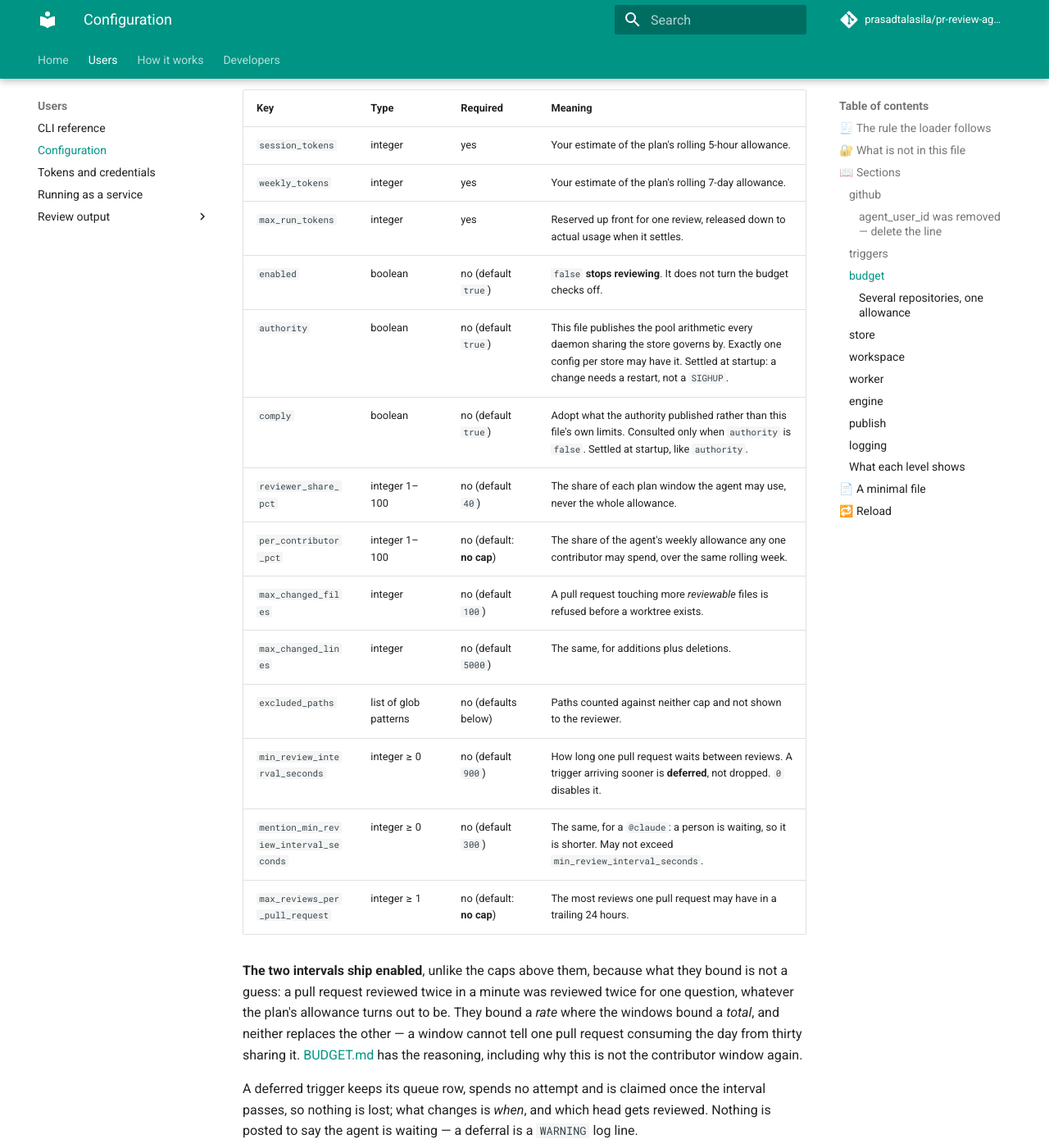
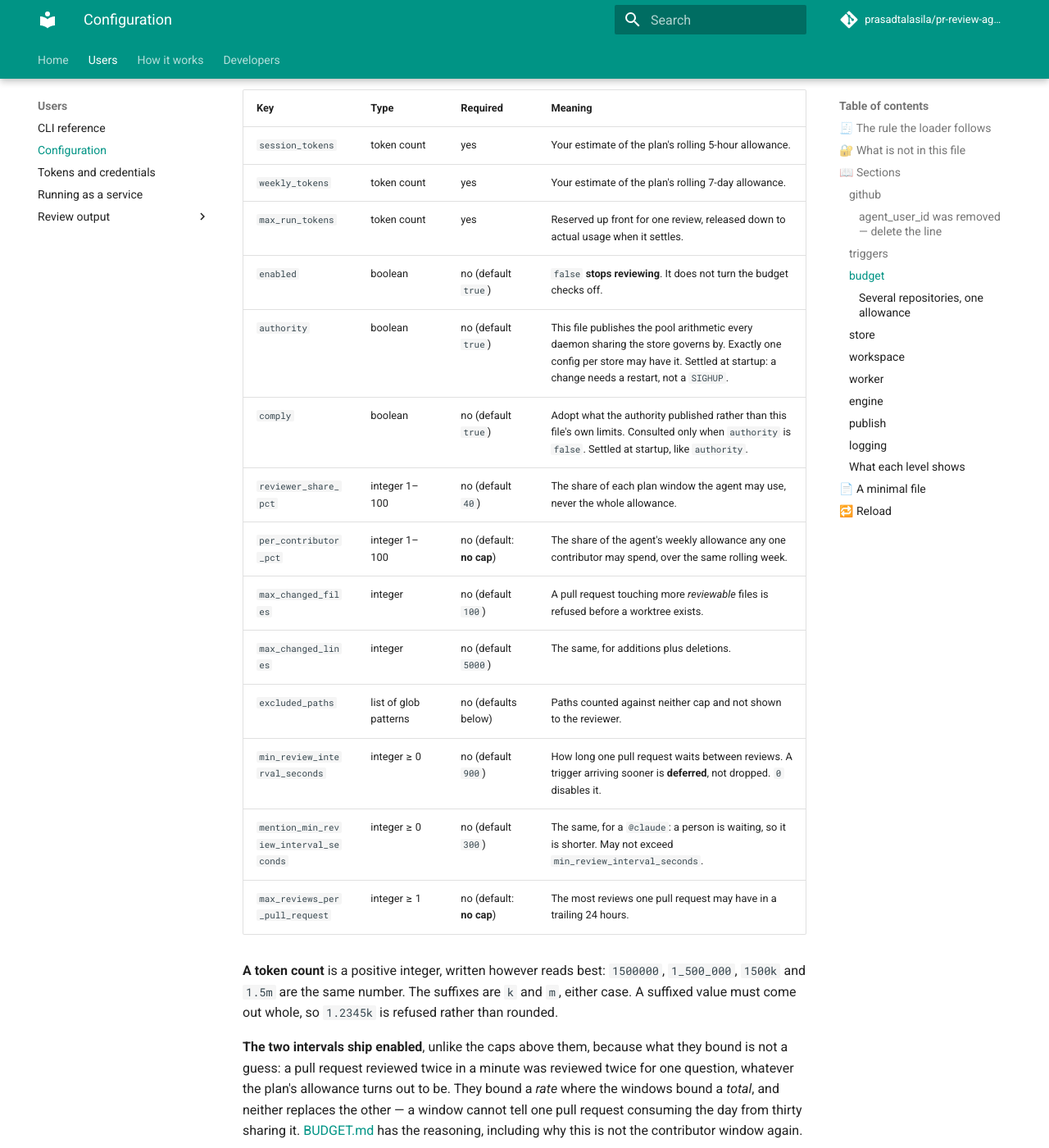
Before and after one commit to prasadtalasila/pr-review-agent, an MkDocs documentation site: the page built from docs/CONFIG.md, in a window 1280 px wide and 1400 px high, scrolled down 2777 px. Shown: the whole window at 82% size. Built offline with MkDocs 1.6.1 and Material for MkDocs 9.7.7, drawn with Linux system fonts in a browser that asks for light colours; comment, search, counter and statistics services are not loaded; some of the changed text lies outside the part shown.

Commit message:
Accept 88k / 1.5m token counts, list valid model ids, and release 1.7.0 (#119)
The three budget token counts -- session_tokens, weekly_tokens and
max_run_tokens -- also accept a k or m suffix: 88k, 1.5m, either case.
1_500_000 already worked, since YAML reads it as an integer. A suffixed value
must come out whole, so 1.2345k is refused rather than rounded, and a quoted
plain "88000" is still refused. Every value goes through the same positivity
and fit checks as before; no bound is widened.

Both example configs use the suffixed forms, docs/CONFIG.md explains the
formats, and config.example.yaml lists the valid Claude model ids with a
note on why a floating alias is a poor choice for a spending setting.

rc-daemon.sh gains the preflight check and the pane log from the main
checkout; the pane log is gitignored.

Co-Authored-By: Claude Opus 5.5 <noreply@anthropic.com>

````diff
--- a/config.minimal.example.yaml
+++ b/config.minimal.example.yaml
@@ -5,9 +5,9 @@ triggers:
   allowlist: []
 
 budget:
-  session_tokens: 88000
-  weekly_tokens: 1500000
-  max_run_tokens: 60000
+  session_tokens: 88k
+  weekly_tokens: 1.5m
+  max_run_tokens: 60k
 
 engine:
   model: claude-sonnet-5
--- a/docs/CONFIG.md
+++ b/docs/CONFIG.md
@@ -118,9 +118,9 @@ Required, and the only section `SIGHUP` reloads. The full specification is
 
 | Key | Type | Required | Meaning |
 | :-- | :-- | :-- | :-- |
-| `session_tokens` | integer | yes | Your estimate of the plan's rolling 5-hour allowance. |
-| `weekly_tokens` | integer | yes | Your estimate of the plan's rolling 7-day allowance. |
-| `max_run_tokens` | integer | yes | Reserved up front for one review, released down to actual usage when it settles. |
+| `session_tokens` | token count | yes | Your estimate of the plan's rolling 5-hour allowance. |
+| `weekly_tokens` | token count | yes | Your estimate of the plan's rolling 7-day allowance. |
+| `max_run_tokens` | token count | yes | Reserved up front for one review, released down to actual usage when it settles. |
 | `enabled` | boolean | no (default `true`) | `false` **stops reviewing**. It does not turn the budget checks off. |
 | `authority` | boolean | no (default `true`) | This file publishes the pool arithmetic every daemon sharing the store governs by. Exactly one config per store may have it. Settled at startup: a change needs a restart, not a `SIGHUP`. |
 | `comply` | boolean | no (default `true`) | Adopt what the authority published rather than this file's own limits. Consulted only when `authority` is `false`. Settled at startup, like `authority`. |
@@ -132,6 +132,11 @@ Required, and the only section `SIGHUP` reloads. The full specification is
 | `min_review_interval_seconds` | integer ≥ 0 | no (default `900`) | How long one pull request waits between reviews. A trigger arriving sooner is **deferred**, not dropped. `0` disables it. |
 | `mention_min_review_interval_seconds` | integer ≥ 0 | no (default `300`) | The same, for a `@claude`: a person is waiting, so it is shorter. May not exceed `min_review_interval_seconds`. |
 | `max_reviews_per_pull_request` | integer ≥ 1 | no (default: **no cap**) | The most reviews one pull request may have in a trailing 24 hours. |
+
+**A token count** is a positive integer, written however reads best:
+`1500000`, `1_500_000`, `1500k` and `1.5m` are the same number. The suffixes
+are `k` and `m`, either case. A suffixed value must come out whole, so
+`1.2345k` is refused rather than rounded.
 
 **The two intervals ship enabled**, unlike the caps above them, because what
 they bound is not a guess: a pull request reviewed twice in a minute was
@@ -523,9 +528,9 @@ triggers:
   allowlist: []
 
 budget:
-  session_tokens: 88000
-  weekly_tokens: 1500000
-  max_run_tokens: 60000
+  session_tokens: 88k
+  weekly_tokens: 1.5m
+  max_run_tokens: 60k
 ```
 
 An earlier version of this page showed a minimal file with no `budget`
--- a/pyproject.toml
+++ b/pyproject.toml
@@ -1,6 +1,6 @@
 [project]
 name = "pr-review-agent"
-version = "1.6.0"
+version = "1.7.0"
 description = "Locally-hosted LLM-based PR review agent with enforced usage budgets"
 readme = "README.md"
 requires-python = ">=3.10,<3.15"
--- a/src/pr_review_agent/templates/config.minimal.example.yaml
+++ b/src/pr_review_agent/templates/config.minimal.example.yaml
@@ -5,9 +5,9 @@ triggers:
   allowlist: []
 
 budget:
-  session_tokens: 88000
-  weekly_tokens: 1500000
-  max_run_tokens: 60000
+  session_tokens: 88k
+  weekly_tokens: 1.5m
+  max_run_tokens: 60k
 
 engine:
   model: claude-sonnet-5
````
Also changed, not shown: config.example.yaml (+18 -3 lines), src/pr_review_agent/templates/config.example.yaml (+18 -3 lines), 4 other files.
